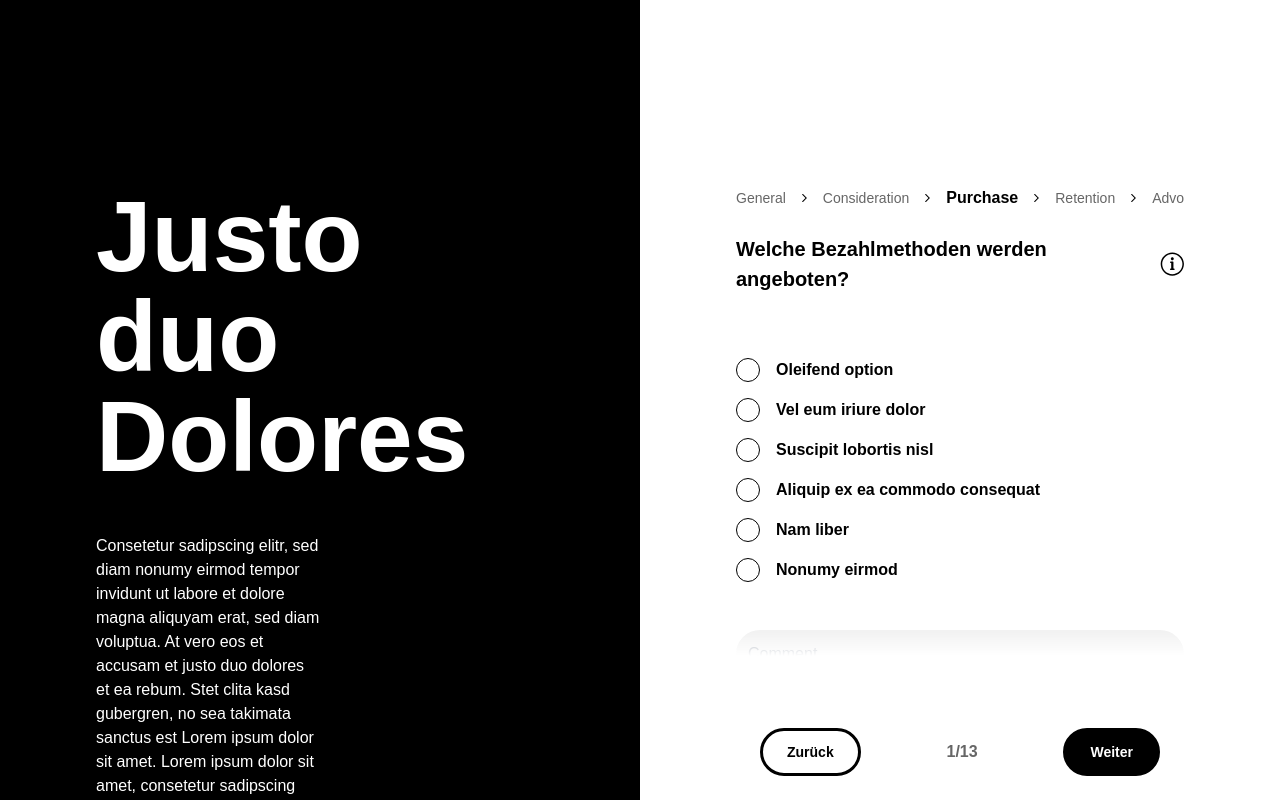
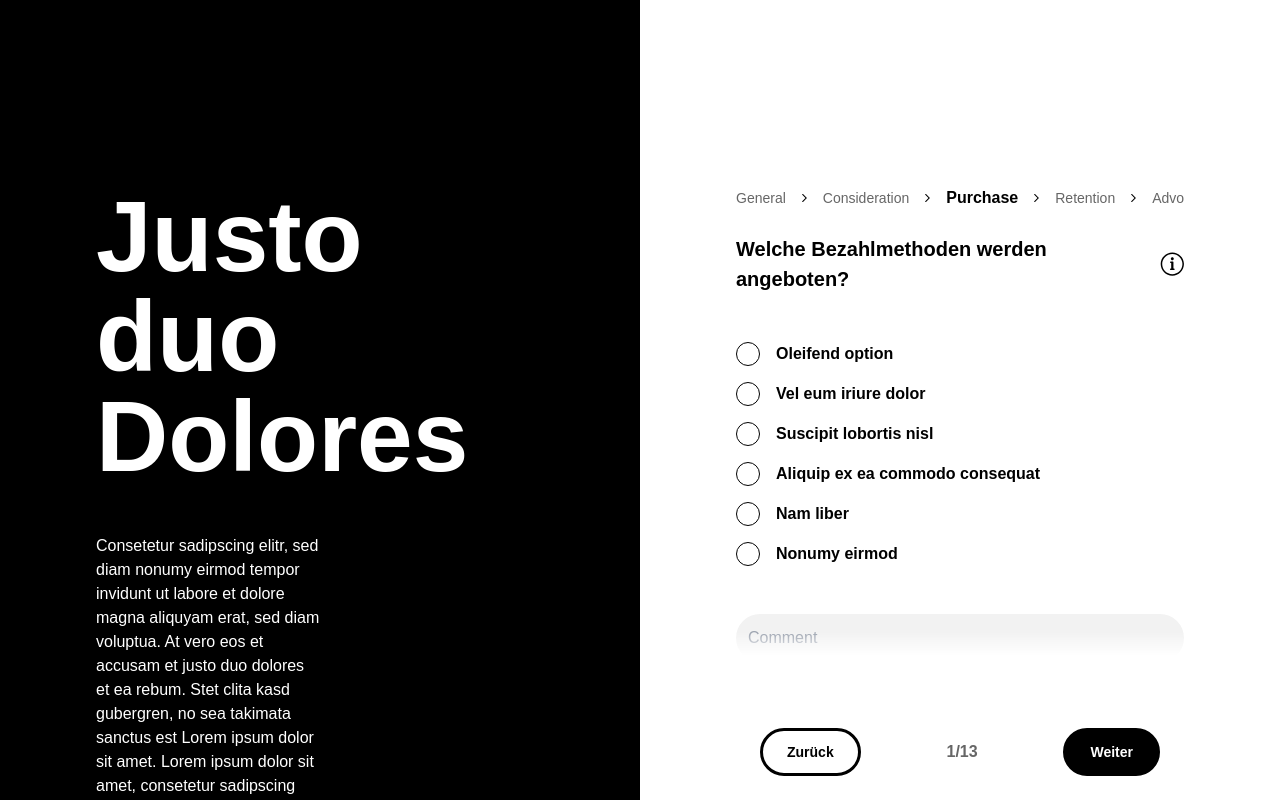
Before and after one commit to nicschittenhelm/cjscore-fragebogen-demo, an Angular app: page / in a window 1280 px wide. Shown: the top 800 px of the page. Built offline with nearby package versions, Linux system fonts and the light colour scheme.

Commit message:
slight correction of margins for desktopview

```diff
--- a/src/app/app.component.html
+++ b/src/app/app.component.html
@@ -54,7 +54,7 @@
         </div>
 
         <div class="overflow-hidden">
-          <div *ngIf="!expanded" @expandCollapse class="flex-shrink-0 w-full font-sen text-exxeta-grey-600 text-exxeta-fontsize-s">Die verschiedenen Bezahlsysteme wurden von verschiedenen Institutionen (PostNord, EHI Institute) und Experten (Wottawa, Fentem) nach Popularität und Vorkommen gerankt, aufgrund welcher wir die Bezahlsysteme in drei Kategorien (Old Standards, New Standards, Mobile Payments) aufgeteilt haben und entsprechend bewerten.</div>
+          <div *ngIf="!expanded" @expandCollapse class="flex-shrink-0 w-full font-sen text-exxeta-grey-600 text-exxeta-fontsize-s mt-1">Die verschiedenen Bezahlsysteme wurden von verschiedenen Institutionen (PostNord, EHI Institute) und Experten (Wottawa, Fentem) nach Popularität und Vorkommen gerankt, aufgrund welcher wir die Bezahlsysteme in drei Kategorien (Old Standards, New Standards, Mobile Payments) aufgeteilt haben und entsprechend bewerten.</div>
         </div>
       </div>
 
--- a/src/app/question-type-one/question-type-one.component.html
+++ b/src/app/question-type-one/question-type-one.component.html
@@ -8,7 +8,7 @@ class="w-full flex h-full overflow-y-scroll flex-col items-center relative snap-
 
 
 
-      <ul class="space-y-2 my-2">
+      <ul class="space-y-2">
 
         <label *ngFor="let Question of demoQuestionArr"  class="animation-element flex items-center relative">
           <input type="checkbox"
```
